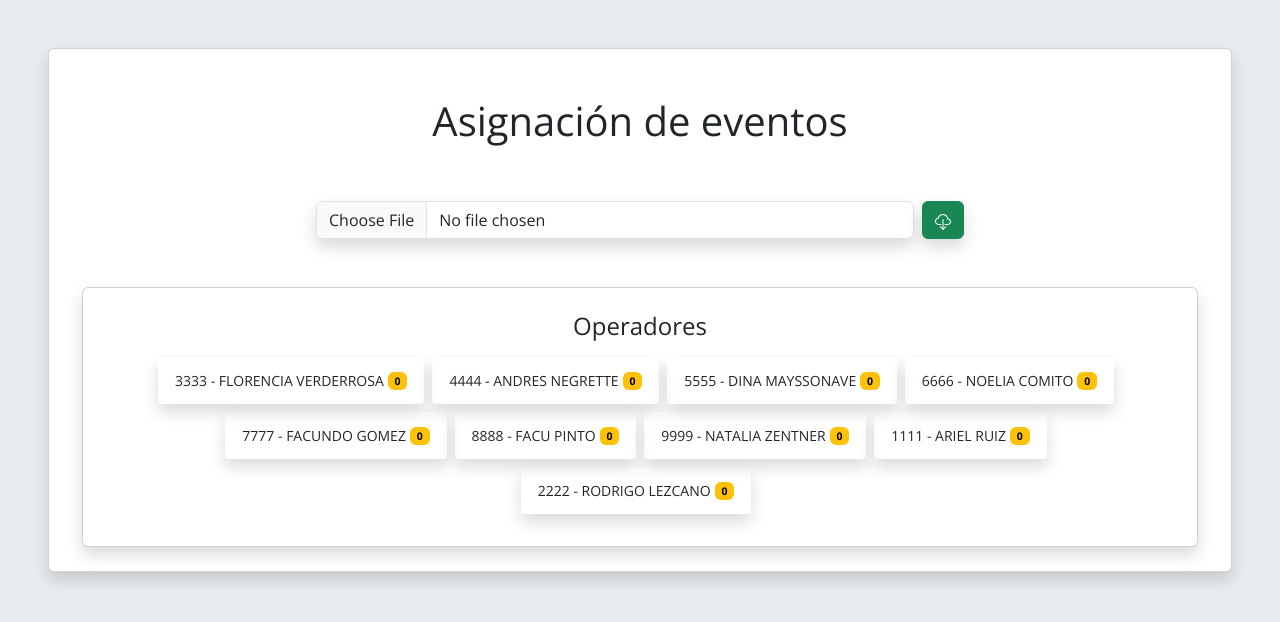
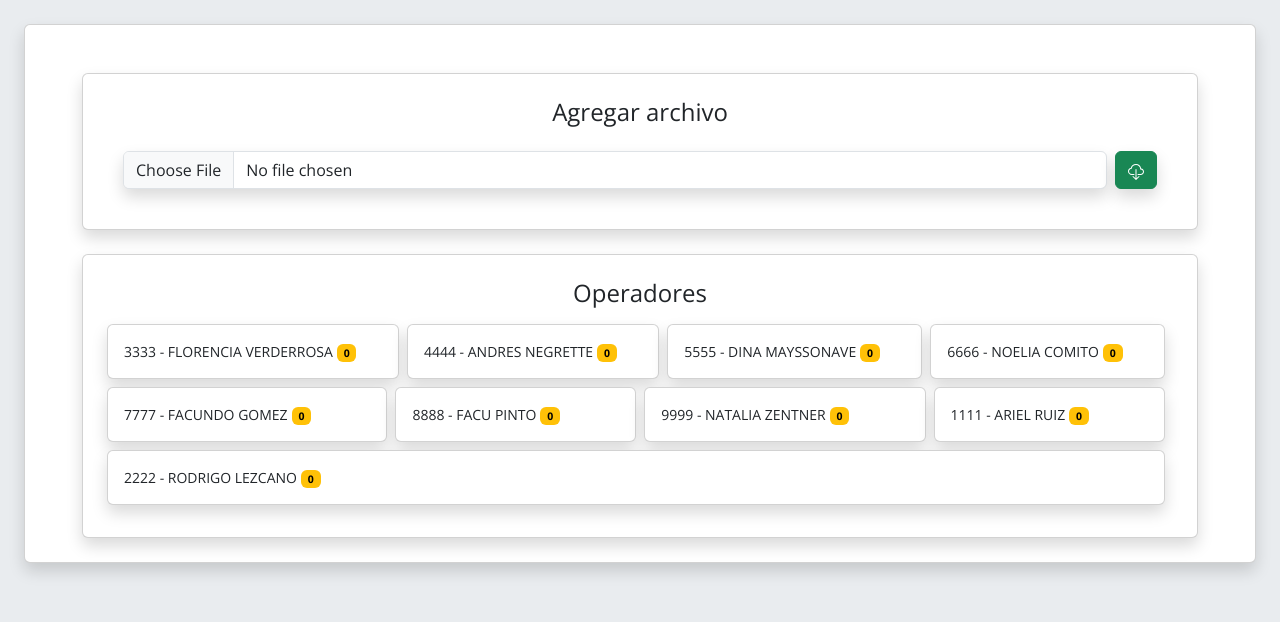
Before and after one commit to Andres-ann/asignacion-pedidos, a React (Create React App) app: page / in a window 1280 px wide. Shown: the top 622 px of the page. Built offline with nearby package versions, Linux system fonts and the light colour scheme.

Commit message:
Se agrega un contador para la cantidad de pedidos que se asigna a cada operador

```diff
--- a/src/App.js
+++ b/src/App.js
@@ -6,13 +6,7 @@ import ExcelReader from './components/ExcelReader.js';
 function App() {
   return (
     <div>
-      <div className="card shadow m-5">
-        <div className="container">
-          <div className="text-center mt-5">
-            <h1>Asignación de eventos</h1>
-          </div>
-        </div>
-
+      <div className="card shadow m-4">
         <div>
           <ExcelReader />
         </div>
--- a/src/components/ExcelReader.js
+++ b/src/components/ExcelReader.js
@@ -1,13 +1,19 @@
 import React, { useState, useEffect } from 'react';
 import * as XLSX from 'xlsx';
 import { CloudDownload } from 'react-bootstrap-icons';
+import $ from 'jquery';
+import 'datatables.net-dt/css/jquery.dataTables.min.css';
+import 'datatables.net';
+
 import OperadoresList from './OperadoresList';
 
 function ExcelReader() {
   const [filteredData, setFilteredData] = useState(null);
   const [currentDate, setCurrentDate] = useState('');
-  const [uniqueOperadores, setUniqueOperadores] = useState(new Set());
-  const [currentOperadores, setCurrentOperadores] = useState({});
+  const [uniqueOperadores] = useState(new Set());
+  const [tableData, setTableData] = useState([]);
+  const [operadoresSum, setOperadoresSum] = useState({});
+  const [currentOperadores] = useState({});
 
   useEffect(() => {
     const today = new Date();
@@ -16,6 +22,12 @@ function ExcelReader() {
     const yyyy = today.getFullYear();
     setCurrentDate(dd + '/' + mm + '/' + yyyy);
   }, []);
+
+  useEffect(() => {
+    if (filteredData) {
+      $('#dataTable').DataTable();
+    }
+  }, [filteredData]);
 
   const handleFileChange = (e) => {
     const file = e.target.files[0];
@@ -28,16 +40,18 @@ function ExcelReader() {
         const worksheet = workbook.Sheets[sheetName];
         const jsonData = XLSX.utils.sheet_to_json(worksheet);
 
-        const filteredArray = jsonData.map((row) => ({
+        const filteredArray = jsonData.map((row, index) => ({
           Número: row['Numero'],
           Apellidos: row['Apellidos'],
           Nombres: row['Nombres'],
           'Tipo de Evento': row['Tipo Evento'],
           'Fecha de Creación': row['Fecha Creacion'],
           'Texto Evento': row['Texto Evento'],
+          Operador: currentOperadores[index] || '',
         }));
 
         setFilteredData(filteredArray);
+        setTableData(filteredArray);
       };
       reader.readAsBinaryString(file);
     }
@@ -45,30 +59,51 @@ function ExcelReader() {
 
   const handleInputChange = (e, rowIndex) => {
     const value = e.target.value;
-    setCurrentOperadores((prevOperadores) => ({
-      ...prevOperadores,
-      [rowIndex]: value,
-    }));
-  };
+    const prevValue = tableData[rowIndex].Operador;
 
-  const handleBlur = (rowIndex) => {
-    const value = currentOperadores[rowIndex];
-    if (value && value.trim() !== '') {
-      if (!uniqueOperadores.has(value)) {
-        setUniqueOperadores((prevOperadores) => {
-          const newOperadores = new Set(prevOperadores);
-          newOperadores.add(value);
-          return newOperadores;
+    // Actualizar el operador en el array de la tabla
+    setTableData((prevData) => {
+      const newData = [...prevData];
+      newData[rowIndex].Operador = value;
+      return newData;
+    });
+
+    // Realizar la suma solo si se cambia el valor
+    if (prevValue !== value) {
+      // Restar la suma para el operador anterior
+      if (prevValue) {
+        setOperadoresSum((prevSum) => {
+          const updatedSum = { ...prevSum };
+          updatedSum[prevValue] -= 1;
+          if (updatedSum[prevValue] === 0) {
+            delete updatedSum[prevValue];
+          }
+          return updatedSum;
+        });
+      }
+
+      // Actualizar la suma para el operador actual
+      if (value.trim() !== '') {
+        setOperadoresSum((prevSum) => {
+          const updatedSum = { ...prevSum };
+          updatedSum[value] = (updatedSum[value] || 0) + 1;
+          return updatedSum;
         });
       }
     }
   };
 
+  const handleBlur = (rowIndex) => {
+    // No es necesario realizar nada en este punto si la suma se actualiza al cambiar el input
+  };
+
   return (
     <div>
       <div className="container">
-        <div className="col-8 mx-auto">
-          <div className="d-flex m-5">
+        <div className="text-center mt-5 mx-auto">
+          <div className="card shadow p-4 mb-4">
+            <h4>Agregar archivo</h4>
+            <div className="d-flex m-3">
               <input
                 type="file"
                 className="form-control shadow"
@@ -79,12 +114,19 @@ function ExcelReader() {
               </button>
             </div>
           </div>
-        <OperadoresList uniqueOperadores={Array.from(uniqueOperadores)} />
+        </div>
+        <OperadoresList
+          uniqueOperadores={Array.from(uniqueOperadores)}
+          operadoresSum={operadoresSum}
+        />
       </div>
 
       {filteredData && (
         <div className="table-responsive">
-          <table className="table table-bordered table-hover m-3">
+          <table
+            id="dataTable"
+            className="table table-bordered table-hover m-3"
+          >
             <thead>
               <tr style={{ whiteSpace: 'nowrap' }}>
                 <th>Evento</th>
@@ -98,7 +140,7 @@ function ExcelReader() {
               </tr>
             </thead>
             <tbody>
-              {filteredData.map((row, rowIndex) => (
+              {tableData.map((row, rowIndex) => (
                 <tr key={rowIndex} style={{ whiteSpace: 'nowrap' }}>
                   <td>{row['Número']}</td>
                   <td>{row['Apellidos']}</td>
@@ -112,7 +154,7 @@ function ExcelReader() {
                       className="form-control form-control-sm border-0"
                       id="asignacionDiaria"
                       aria-describedby="asignacionDiaria"
-                      value={currentOperadores[rowIndex] || ''}
+                      value={tableData[rowIndex].Operador}
                       onBlur={() => handleBlur(rowIndex)}
                       onChange={(e) => handleInputChange(e, rowIndex)}
                     />
--- a/src/components/OperadoresList.js
+++ b/src/components/OperadoresList.js
@@ -1,18 +1,20 @@
 import React from 'react';
 import operadoresData from '../data/operadores.json';
 
-function OperadoresList() {
+function OperadoresList({ uniqueOperadores, operadoresSum }) {
   return (
     <div className="card shadow p-4 mb-4">
       <h4 className="text-center">Operadores</h4>
       <div className="d-flex flex-wrap justify-content-center mt-2">
         {operadoresData.map((operadorInfo, index) => (
-          <button className="btn btn-sm shadow me-2 mb-2" key={index}>
-            <div className="p-2">
+          <div className="card card-body shadow me-2 mb-2" key={index}>
+            <div>
               {`${operadorInfo.operador} - ${operadorInfo.nombre}`}
-              <span className="badge text-bg-warning ms-1">0</span>
+              <span className="badge text-bg-warning ms-1">
+                {operadoresSum[operadorInfo.operador] || 0}
+              </span>
             </div>
-          </button>
+          </div>
         ))}
       </div>
     </div>
```
Also changed, not shown: 2 other files (tests, documents, lock files or other folders). Lines whose indentation alone changed are shown as unchanged.
